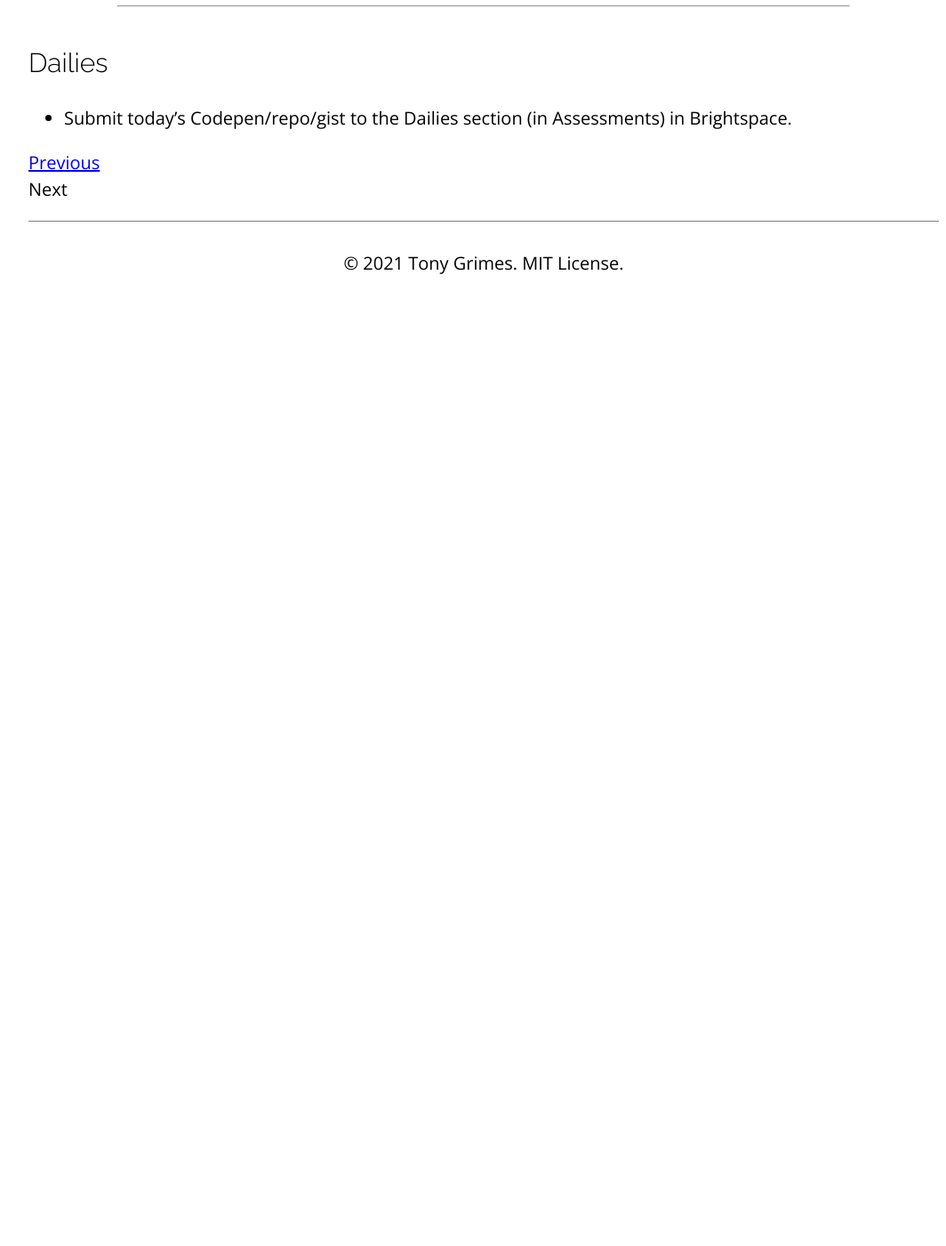
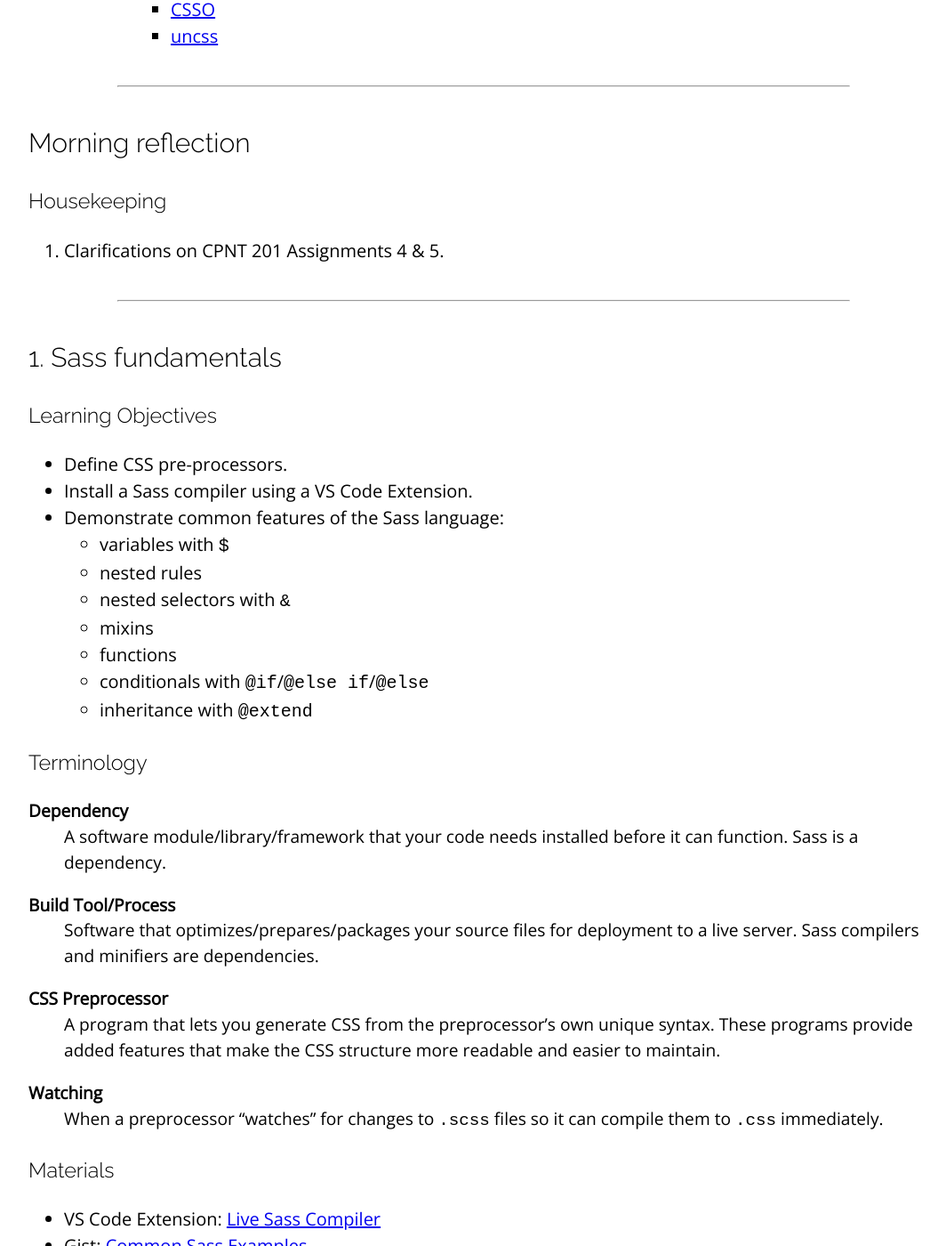
Before and after one commit to sait-wbdv/winter-2021, a Jekyll site: the page built from _posts/2021-03-03-sass-minification.md, in a window 1280 px wide and 1400 px high, scrolled down 1255 px. Shown: the whole window at 89% size, without its empty margins (96-1160 px from the left). Built offline with Jekyll 4.4.1, drawn with Linux system fonts in a browser that asks for light colours; nearby versions of some CDN libraries; before the commit the page ends 1598 px from its top, so only the background shows below that; some of the changed text lies outside the part shown.

Commit message:
added w8w

```diff
--- a/_posts/2021-03-03-sass-minification.md
+++ b/_posts/2021-03-03-sass-minification.md
@@ -1,20 +1,23 @@
 ---
 layout: post
-title: [title here]
-categories: cpnt262
+title: Build Tools - Sass and Minification
+categories: cpnt201
 ---
 
 ## Homework
 1. Sass Documentation
     - Reference: [Sass Basics](https://sass-lang.com/guide)
     - Reference: [Sass Docs](https://sass-lang.com/documentation)
+    - Reference: [Sass Guidlines](https://sass-guidelin.es)
 2. Sass Articles
     - Read: [Getting Started with SASS](https://scotch.io/tutorials/getting-started-with-sass) on Scotch.io
     - Read: [The Sass Ampersand](https://css-tricks.com/the-sass-ampersand/) on CSS Tricks
     - Read: [Introducing Sass Modules](https://css-tricks.com/introducing-sass-modules/)
     - Read: [How to easily use Google Fonts with Sass](https://www.developerdrive.com/how-to-easily-use-google-fonts-with-sass/)
     - Reference: [Steve Griffith's Sass Playlist](https://www.youtube.com/playlist?list=PLyuRouwmQCjlzPHwHOAIfIFXkf6J8Q_qy)
-3. Minification
+3. Sass Tools
+    - [Live Sass Compiler](https://marketplace.visualstudio.com/items?itemName=ritwickdey.live-sass)
+4. Minification
     - Read: [What is Minification?](https://blog.stackpath.com/glossary-minification/)
     - Tools:
         - VS Code: [VS Code Minify Extension](https://marketplace.visualstudio.com/items?itemName=olback.es6-css-minify)
@@ -29,37 +32,84 @@ categories: cpnt262
 
 
 ---
-{% comment %}
 
 ## Morning reflection
 ### Housekeeping
+1. Clarifications on CPNT 201 Assignments 4 & 5.
 
 ---
 
-## 1. Lecture/Live-code
+## 1. Sass fundamentals
 ### Learning Objectives
+- Define CSS pre-processors.
+- Install a Sass compiler using a VS Code Extension.
+- Demonstrate common features of the Sass language:
+    - variables with `$`
+    - nested rules
+    - nested selectors with `&`
+    - mixins
+    - functions
+    - conditionals with `@if`/`@else if`/`@else`
+    - inheritance with `@extend`
+
 ### Terminology
+Dependency
+: A software module/library/framework that your code needs installed before it can function. Sass is a dependency.
+
+Build Tool/Process
+: Software that optimizes/prepares/packages your source files for deployment to a live server. Sass compilers and minifiers are dependencies.
+
+CSS Preprocessor
+: A program that lets you generate CSS from the preprocessor's own unique syntax. These programs provide added features that make the CSS structure more readable and easier to maintain.
+
+Watching
+: When a preprocessor "watches" for changes to `.scss` files so it can compile them to `.css` immediately.
+
 ### Materials
+- VS Code Extension: [Live Sass Compiler](https://marketplace.visualstudio.com/items?itemName=ritwickdey.live-sass)
+- Gist: [Common Sass Examples](https://gist.github.com/acidtone/58178e5f10aaa6154b3cd05917f205e4)
+
 ### Key Takeaways
+- Sass is a dependency that requires a "build process" to compile `.scss` files into `.css` files before your site will work in a browser.
+- When adding your stylesheets to your HTML, you will link the **compiled css**. Sass files will not work in a browser.
+- `@import` has recently been deprecated (discontinued) in favour of `@use` and `@forward`. We will cover these today if we have time.
 
 ---
 
-## 2. Lecture/Live-code
+## 2. CSS and JS Minification
 ### Learning Objectives
+- Define minification.
+- Install a Minifier using a VS Code Extension.
+
 ### Terminology
+Minification
+: A build process that reduces CSS and JS file size by removing comments and whitespace. Advanced compilers will also reduce JS variable/function names to `a`, `b`, `c`, etc.
+
 ### Materials
+- VS Code Extension: [JS & CSS Minifier (Minify)](https://marketplace.visualstudio.com/items?itemName=olback.es6-css-minify)
+
 ### Key Takeaways
+- Unlike Sass, minification isn't a dependency. Browsers don't care if a file is minified but it increases performance.
+- When adding your files to your HTML, you will link the **minified versions**.
+- Source maps (`.map` files) are not required for minified files to operate but they help with reading minified code in the browser.
 
 ---
 
 ## Open lab-time
+1. Refactor a project using Sass
+    1. Pick one of your larger projects.
+    2. Walkthrough: Find examples of repetitive code that can be simplified with Sass:
+        - property names -> variables
+        - selectors -> nested rules
+        - groups of rules -> mixins
+        - vendor prefixes -> mixins
+2. Assignments!
 
 ---
 
 ### Tony's goals for Lab-Time
 
 ---
-{% endcomment %}
 
 ## Dailies
 - Submit today's Codepen/repo/gist to the Dailies section (in Assessments) in Brightspace.
```
Also changed, not shown: _drafts/201-d10-sass-minify.md (+2 -2 lines).
